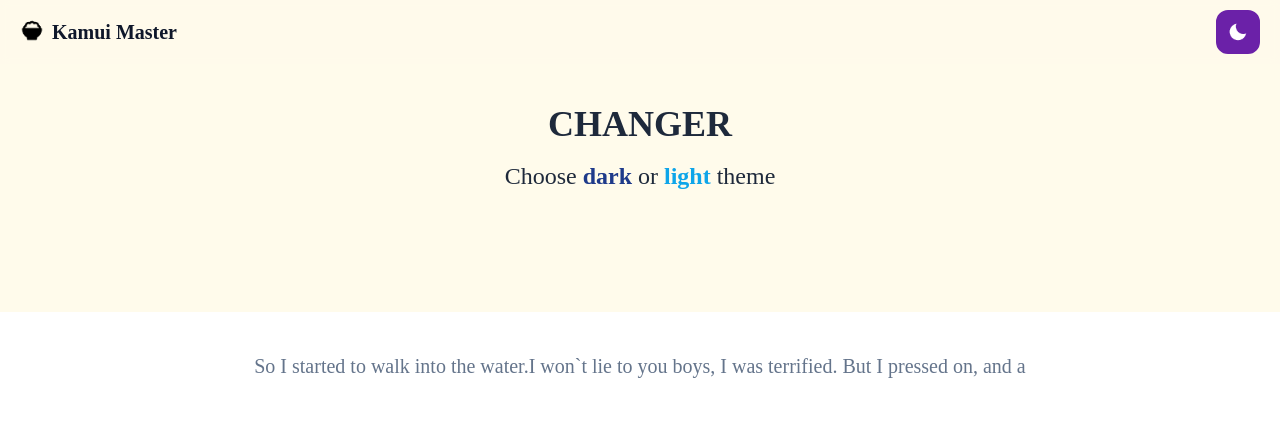
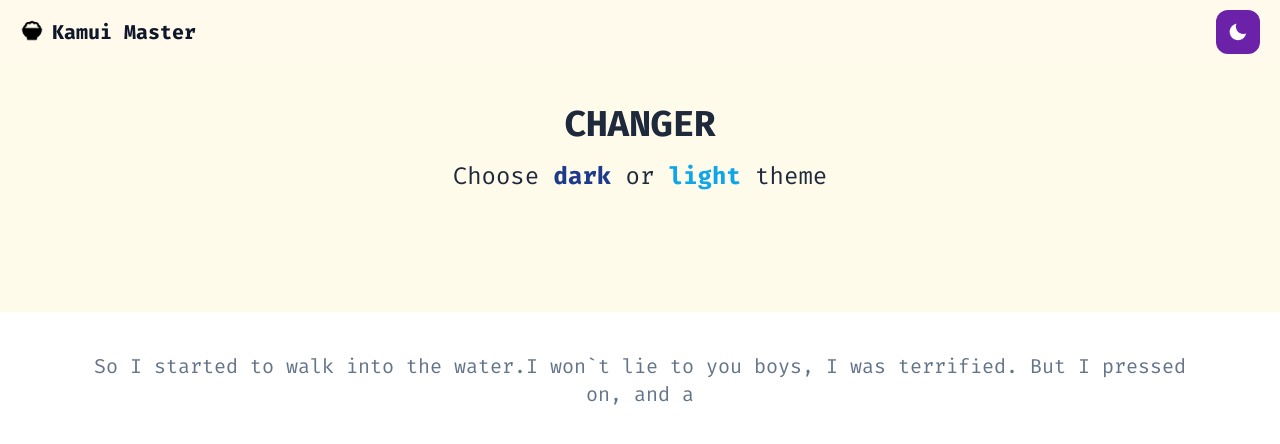
Before and after one commit to kamuiHub/changer, a website: page src/index.html in a window 1280 px wide. Drawn offline with Linux system fonts and the light colour scheme.

Commit message:
added import font

```diff
--- a/src/index.html
+++ b/src/index.html
@@ -5,6 +5,9 @@
   <meta name="viewport" content="width=device-width, initial-scale=1.0">
   <title>Changer</title>
   <link rel="stylesheet" href="./css/output.css">
+  <link rel="preconnect" href="https://fonts.googleapis.com">
+  <link rel="preconnect" href="https://fonts.gstatic.com" crossorigin>
+  <link href="https://fonts.googleapis.com/css2?family=Fira+Code:wght@300..700&display=swap" rel="stylesheet">
 </head>
 
 <body class="bg-amber-50 dark:bg-zinc-900 font-fira">
@@ -18,11 +21,11 @@
     </div>
     <div class="mr-5 m-auto">
       <img src="./img/moon-white.png"
-      class="moon w-11 h-11 bg-purple-800 cursor-pointer select-none border-2 border-purple-800 rounded-xl p-2.5 duration-500 hover:bg-purple-900 hover:border-purple-900"
-      draggable="false" alt="">
-     <img src="./img/sun-black.png"
-      class="sun w-11 h-11 bg-amber-200 cursor-pointer select-none border-2 border-amber-200 rounded-xl p-2.5 duration-500 hover:bg-amber-400 hover:border-amber-400"
-      draggable="false" alt="">
+        class="moon w-11 h-11 bg-purple-800 cursor-pointer select-none border-2 border-purple-800 rounded-xl p-2.5 duration-500 hover:bg-purple-900 hover:border-purple-900"
+        draggable="false" alt="">
+      <img src="./img/sun-black.png"
+        class="sun w-11 h-11 bg-amber-200 cursor-pointer select-none border-2 border-amber-200 rounded-xl p-2.5 duration-500 hover:bg-amber-400 hover:border-amber-400"
+        draggable="false" alt="">
     </div>
   </div>
   <div class="relative max-w-full p-10 text-slate-800 dark:text-slate-200">
```
